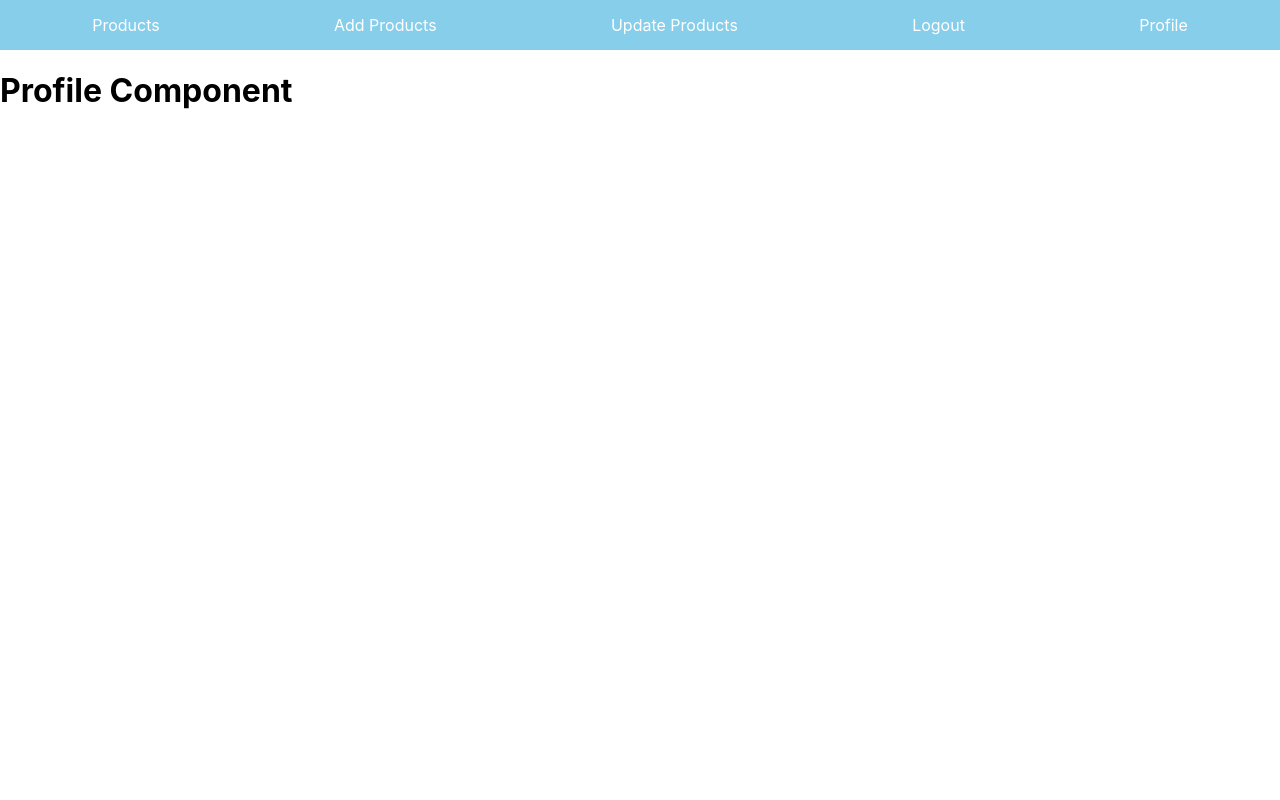
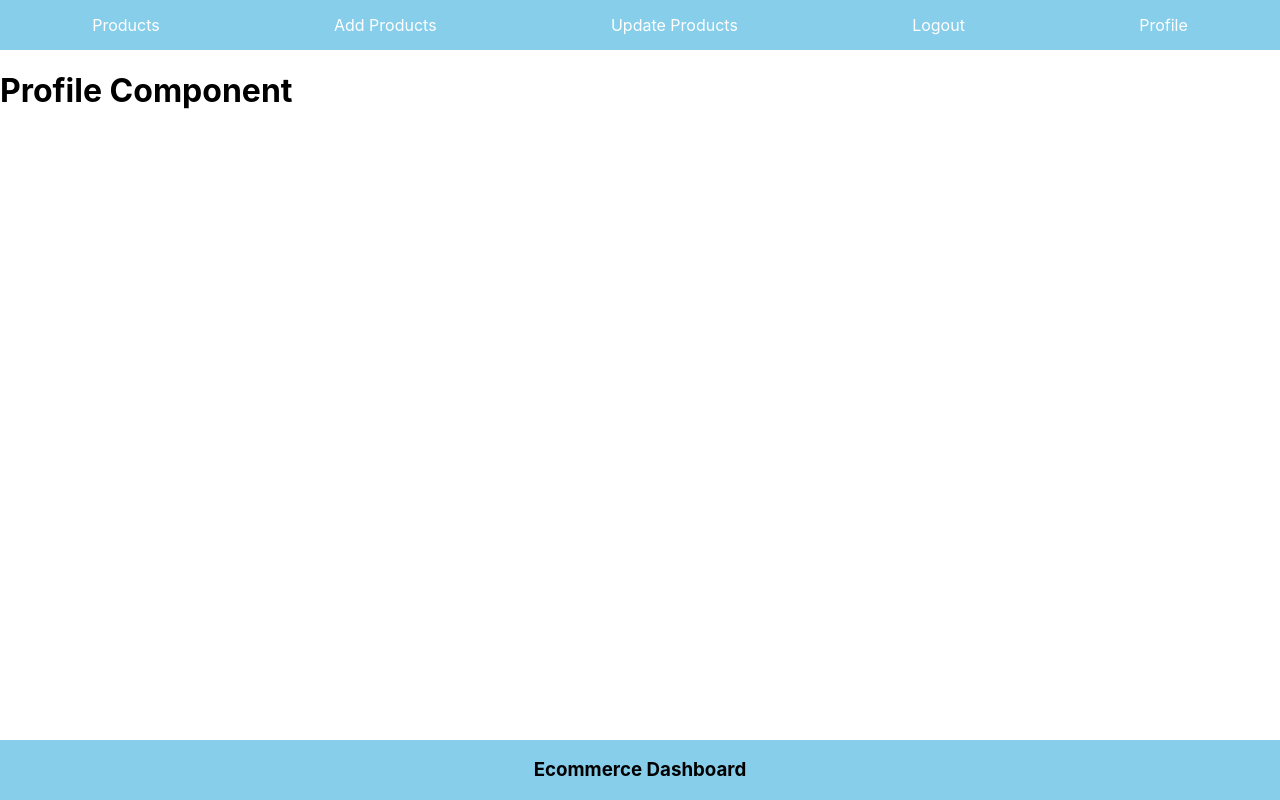
Before and after one commit to kumasumit/Ecommerce-Dashboard-FrontEnd-React, a React (Create React App) app: page /profile in a window 1280 px wide. Built offline with nearby package versions, Linux system fonts and the light colour scheme.

Commit message:
complete design of footer and integrate footer in App file

```diff
--- a/src/App.css
+++ b/src/App.css
@@ -16,3 +16,12 @@
   color: white;
   padding: 0.3125rem;
 }
+
+/* styles for footer */
+.footer{
+  position: absolute;
+  bottom: 0;
+  background-color: skyblue;
+  text-align: center;
+  width: 100%;
+}
--- a/src/App.js
+++ b/src/App.js
@@ -1,5 +1,6 @@
 import { BrowserRouter, Routes, Route } from "react-router-dom";
 import "./App.css";
+import Footer from "./components/Footer";
 import Nav from "./components/Nav";
 
 function App() {
@@ -16,6 +17,8 @@
           <Route path="/profile" element={<h1>Profile Component</h1>} />
         </Routes>
       </BrowserRouter>
+      {/* since we wont be doing any routing for footer, hence it will be outside BrowserRouter */}
+      <Footer/>
     </div>
   );
 }
--- a/src/components/Footer.js
+++ b/src/components/Footer.js
@@ -2,7 +2,9 @@
 
 const Footer = () => {
   return (
-    <div>Footer</div>
+    <div className='footer'>
+        <h3> Ecommerce Dashboard </h3>
+    </div>
   )
 }
 
```
